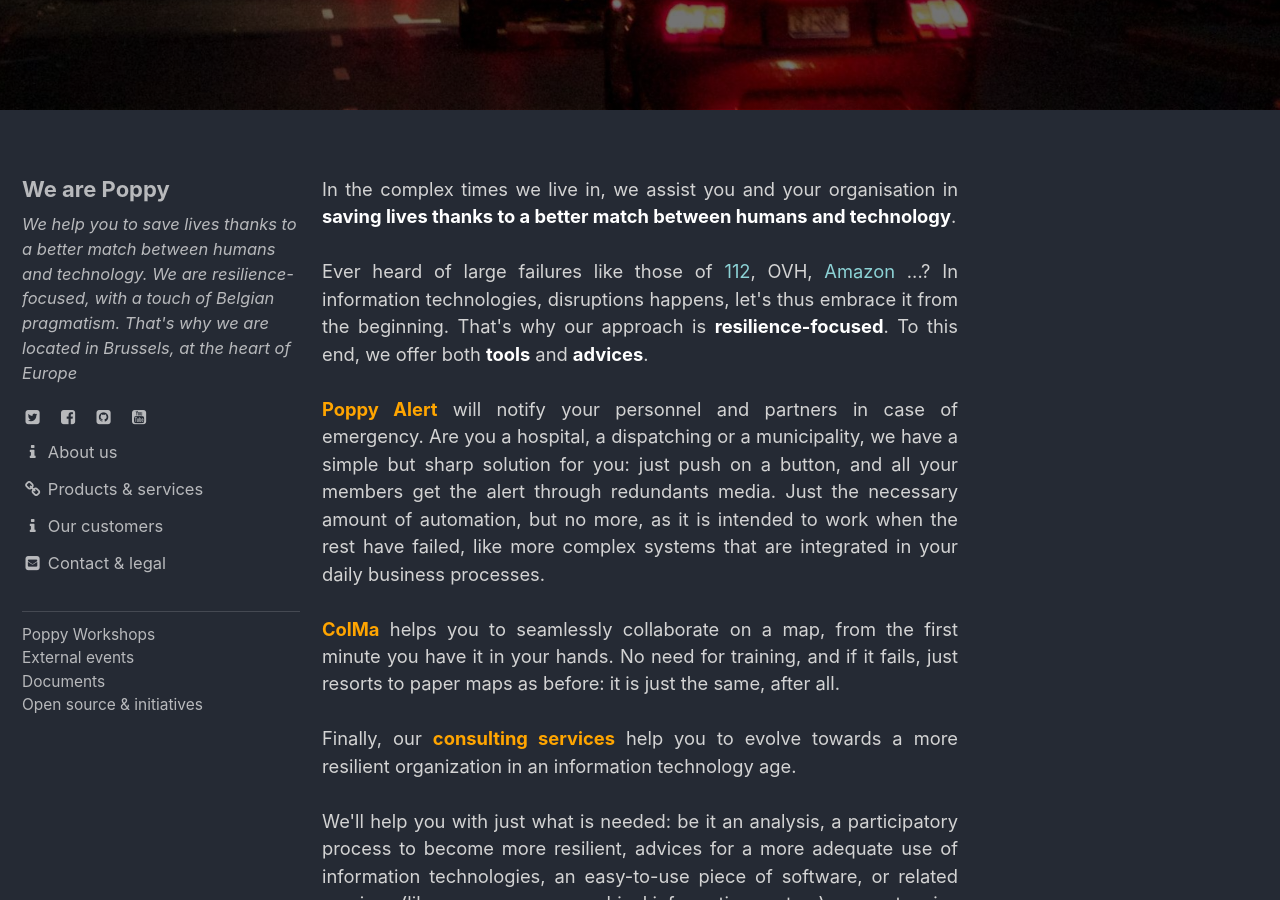
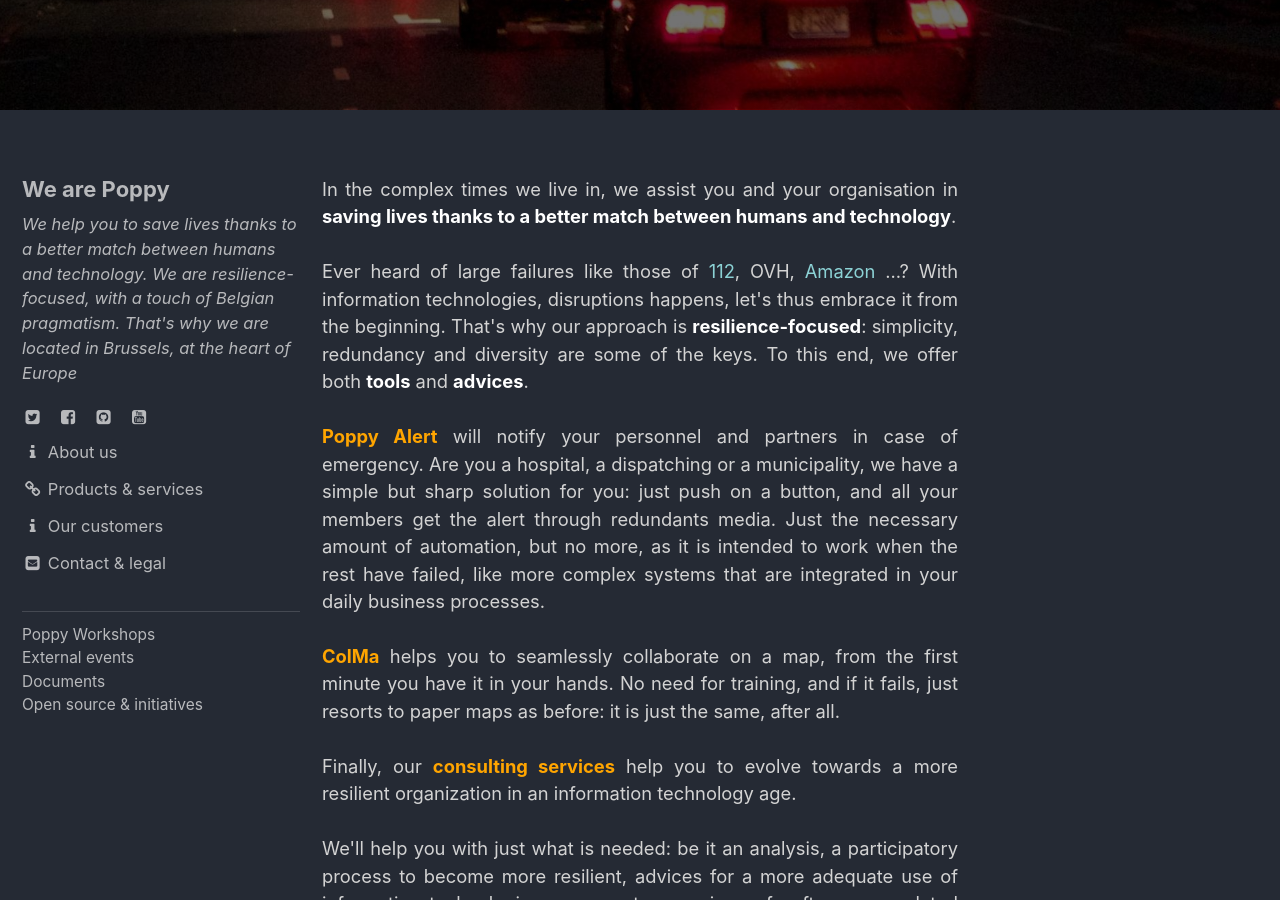
Before and after one commit to ccloquet/ccloquet.github.io, a Jekyll site: the page built from _pages/products_and_services.html, in a window 1280 px wide and 900 px high, scrolled down 455 px. Built offline with Jekyll 4.4.1, drawn with Linux system fonts in a browser that asks for light colours; cached includes are drawn as plain includes.

Commit message:
Update products_and_services.html

```diff
--- a/_pages/products_and_services.html
+++ b/_pages/products_and_services.html
@@ -15,7 +15,7 @@ b {color:white}
 	In the complex times we live in, we assist you and your organisation in <b >saving lives thanks to a better match between humans and technology</b>.
 	<br>
 	<br>
-	Ever heard of large failures like those of <a href='https://eena.org/news/112-temporarily-down-due-to-outages/'>112</a>, OVH, <a href='https://www.vox.com/2017/3/2/14792636/amazon-aws-internet-outage-cause-human-error-incorrect-command'>Amazon</a> ...? In information technologies, disruptions happens, let's thus embrace it from the beginning. That's why our approach is <b>resilience-focused</b>. To this end, we offer both <b>tools</b> and <b>advices</b>.
+	Ever heard of large failures like those of <a href='https://eena.org/news/112-temporarily-down-due-to-outages/'>112</a>, OVH, <a href='https://www.vox.com/2017/3/2/14792636/amazon-aws-internet-outage-cause-human-error-incorrect-command'>Amazon</a> ...? With information technologies, disruptions happens, let's thus embrace it from the beginning. That's why our approach is <b>resilience-focused</b>: simplicity, redundancy and diversity are some of the keys. To this end, we offer both <b>tools</b> and <b>advices</b>.
 	<br>
 	<br>
 	<b><a style='color: orange!important' href=''>Poppy Alert</a></b> will notify your personnel and partners in case of emergency.
```
